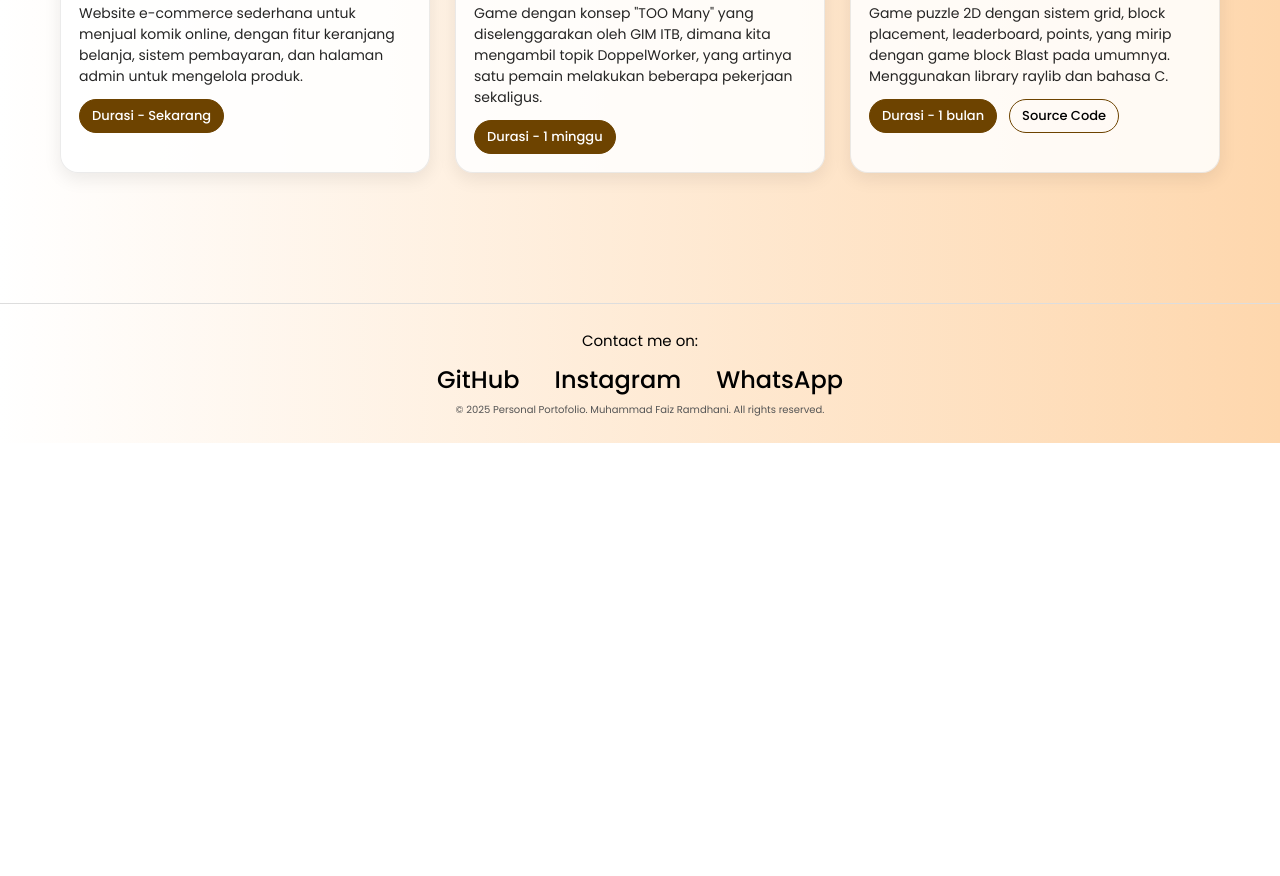
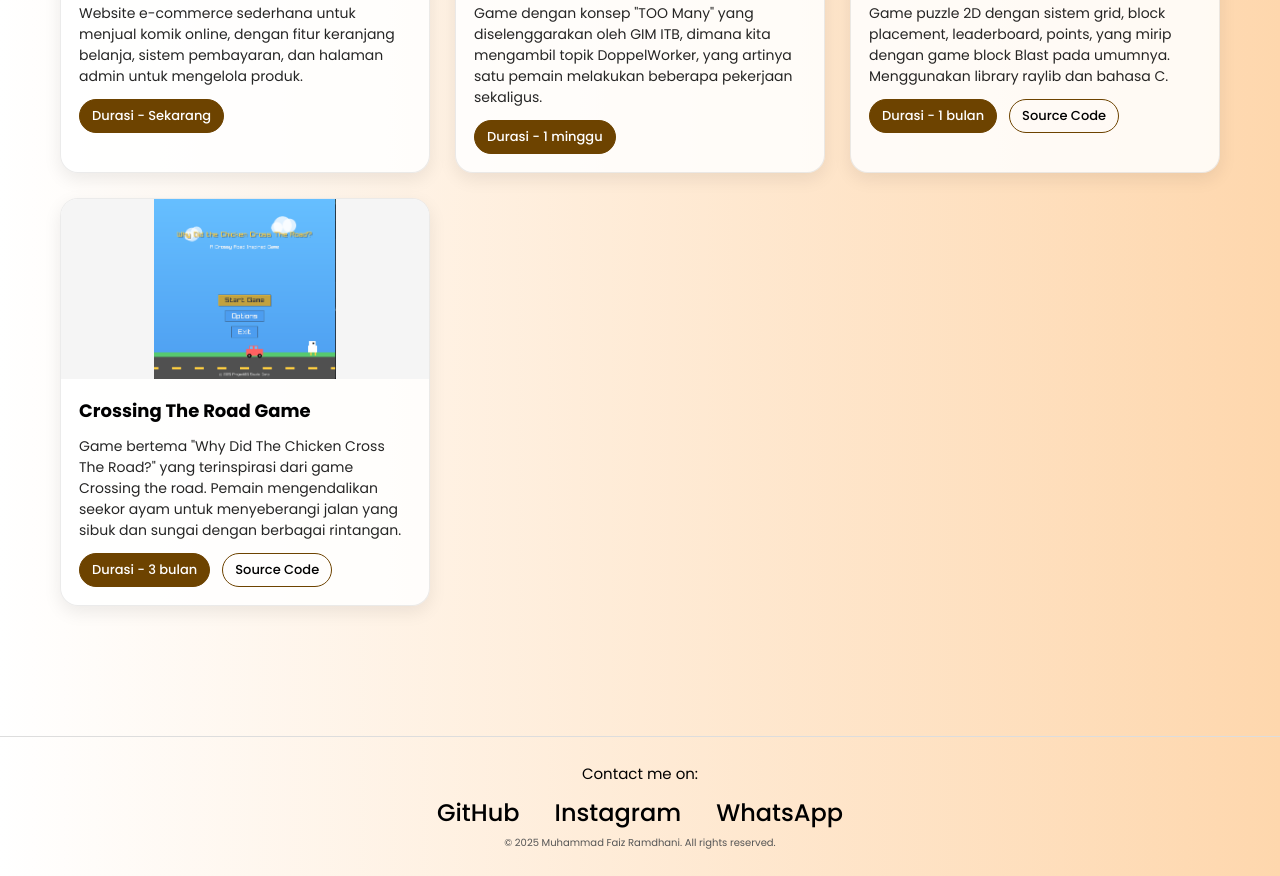
Before and after one commit to MFaizR77/Web_Portfolio-1, a plain HTML site: page index.html in a window 1280 px wide. Shown: the part 3176-4052 px from the top of the page. Before the commit the page ends 3619 px from the top, so only its background shows below. Drawn offline with Linux system fonts and the light colour scheme.

Commit message:
adding card-projects, edit font-size

```diff
--- a/index.html
+++ b/index.html
@@ -223,6 +223,23 @@
                     </div>
                 </article>
 
+                <article class="project-card">
+                    <img src="Foto/Crossing.png" alt="Block Blast Game" class="project-img">
+                    <div class="project-content">
+                        <h3>Crossing The Road Game</h3>
+                        <p>
+                            Game bertema "Why Did The Chicken Cross The Road?" yang terinspirasi dari game Crossing the
+                            road. Pemain mengendalikan seekor
+                            ayam untuk menyeberangi jalan yang sibuk dan sungai dengan berbagai rintangan.
+                        </p>
+                        <div class="project-links">
+                            <a href="#" class="demo">Durasi - 3 bulan</a>
+                            <a href="https://github.com/AndreasDevanPanduNarasamdya/Proyek2_CrossingTheRoad"
+                                class="code" target="_blank">Source Code</a>
+                        </div>
+                    </div>
+                </article>
+
             </div>
         </section>
 
@@ -237,7 +254,7 @@
                 <a href="https://instagram.com/mfaiz_ramd" target="_blank">Instagram</a>
                 <a href="https://wa.me/6282219148494" target="_blank">WhatsApp</a>
             </div>
-            <p>© 2025 Personal Portofolio. Muhammad Faiz Ramdhani. All rights reserved.</p>
+            <p>© 2025 Muhammad Faiz Ramdhani. All rights reserved.</p>
         </div>
     </footer>
 
--- a/style.css
+++ b/style.css
@@ -786,7 +786,7 @@ footer p {
     }
 
     .content .typewriter {
-        font-size: 1.1rem;
+        font-size: 1rem;
     }
 
     .content p {
@@ -812,7 +812,7 @@ footer p {
     }
 
     .content .typewriter {
-        font-size: 1.3rem;
+        font-size: 0.9rem;
     }
 
     .content p {
```
Also changed, not shown: Foto/Crossing.png (added).
